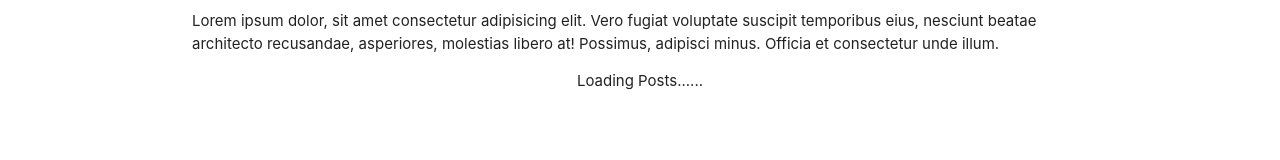
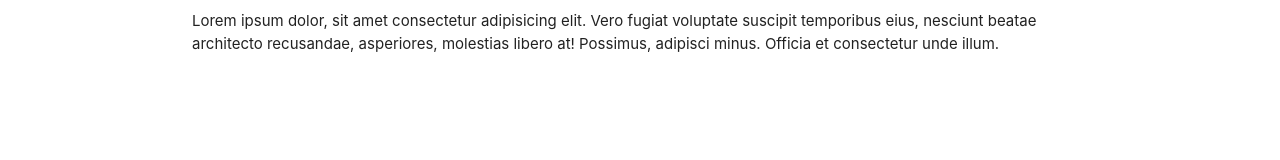
Before and after one commit to reanzi/react-refresher, a React (Create React App) app in the folder refresher/: page /about in a window 1280 px wide. Shown: the part 129-289 px from the top of the page. Built offline with nearby package versions, Linux system fonts and the light colour scheme; no server answers.

Commit message:
Using Switch tag to only load one component, in the Route

```diff
--- a/refresher/src/App.js
+++ b/refresher/src/App.js
@@ -1,6 +1,6 @@
 import React, { Component } from "react";
 import Navbar from "./components/Navbar";
-import { BrowserRouter, Route } from "react-router-dom";
+import { BrowserRouter, Route, Switch } from "react-router-dom";
 import Home from "./components/Home";
 import About from "./components/About";
 import Contact from "./components/Contact";
@@ -12,10 +12,12 @@ class App extends Component {
       <BrowserRouter>
         <div className="App">
           <Navbar />
-          <Route exact path="/" component={Home} />
-          <Route path="/about" component={About} />
-          <Route path="/contact" component={Contact} />
-          <Route path="/:post_id" component={PostView} />
+          <Switch>
+            <Route exact path="/" component={Home} />
+            <Route path="/about" component={About} />
+            <Route path="/contact" component={Contact} />
+            <Route exact path="/:post_id" component={PostView} />
+          </Switch>
         </div>
       </BrowserRouter>
     );
```
